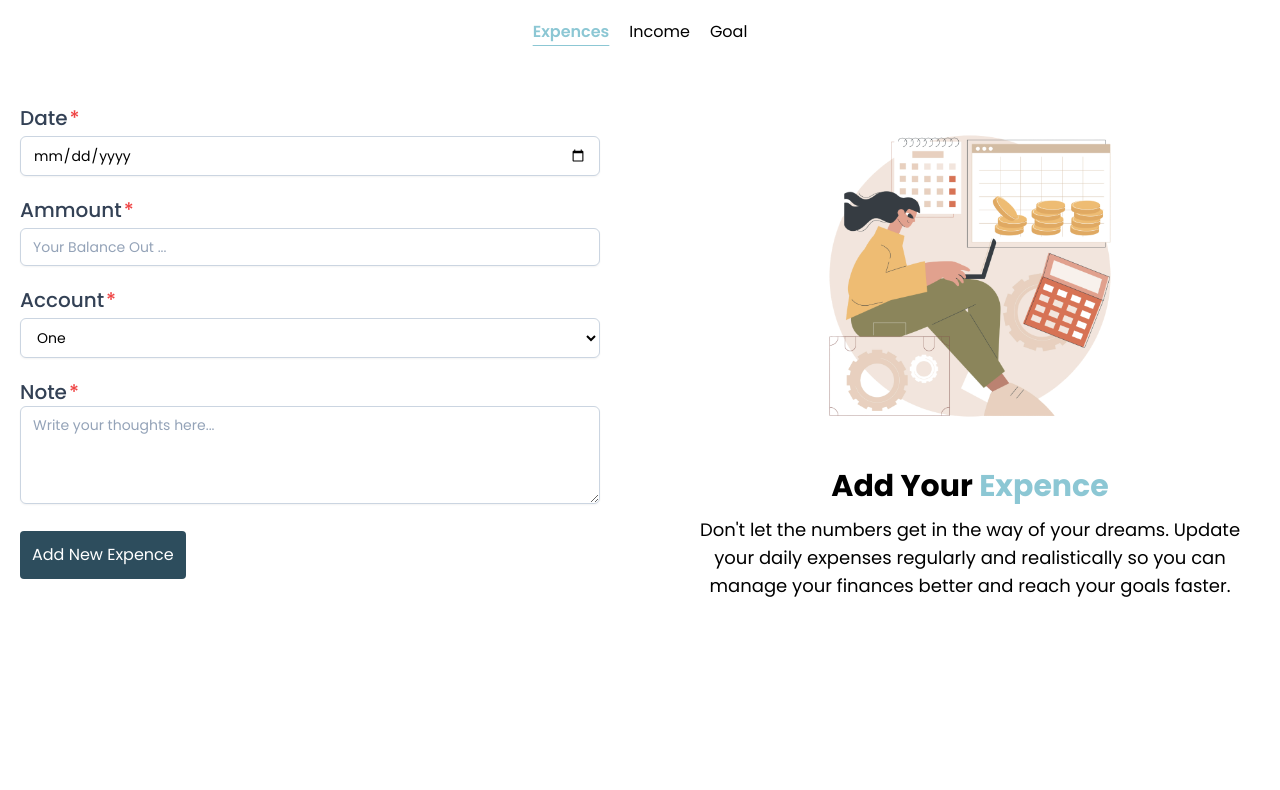
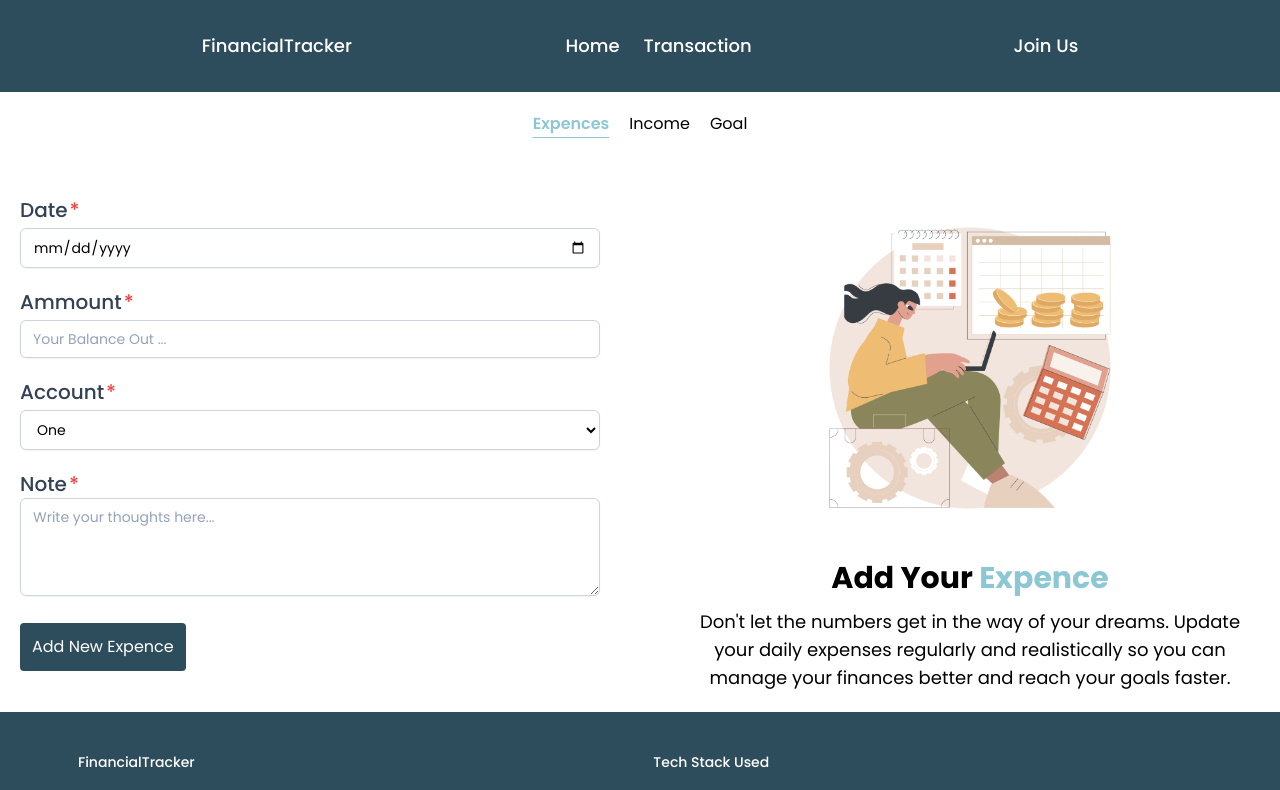
Before and after one commit to MahesaInsan/FinanceTracker, a React (Vite) app in the folder r-frontend/: page /expences/create in a window 1280 px wide. Shown: the top 790 px of the page. Built offline with nearby package versions, Linux system fonts and the light colour scheme.

Commit message:
temp fix layout buat presentasi

```diff
--- a/r-frontend/src/components/expence/CreateExpence.jsx
+++ b/r-frontend/src/components/expence/CreateExpence.jsx
@@ -6,10 +6,11 @@ import React from "react";
 //   faPencil,
 // } from "@fortawesome/free-solid-svg-icons";
 import expenceImg from "../../../public/expence/expence.png";
+import Layout from "../../layouts/Layout";
 
 const CreateExpences = () => {
   return (
-    <>
+    <Layout>
     <div className="container mx-auto flex flex-row justify-center gap-x-5 my-5">
       <a
         className="underline underline-offset-8 text-secondaryColor font-semibold
@@ -124,7 +125,7 @@ const CreateExpences = () => {
           </figcaption>
         </div>
       </div>
-    </>
+    </Layout>
   );
 };
 
--- a/r-frontend/src/components/goal/CreateGoal.jsx
+++ b/r-frontend/src/components/goal/CreateGoal.jsx
@@ -1,9 +1,10 @@
 import React, { Component } from "react";
 import goalImg from "../../../public/goal/goal.png";
+import Layout from "../../layouts/Layout";
 
 const CreateGoal = () => {
   return (
-    <>
+    <Layout>
       <div className="container mx-auto flex flex-row justify-center gap-x-5 my-5">
         <a
           className="hover:underline hover:underline-offset-8 hover:text-secondaryColor hover:font-semibold"
@@ -147,7 +148,7 @@ const CreateGoal = () => {
           </figcaption>
         </div>
       </div>
-    </>
+    </Layout>
   );
 };
 
--- a/r-frontend/src/components/income/CreateIncome.jsx
+++ b/r-frontend/src/components/income/CreateIncome.jsx
@@ -1,9 +1,10 @@
 import React, { Component } from "react";
 import incomeImg from "../../../public/income/income.png";
+import Layout from "../../layouts/Layout";
 
 const CreateIncome = () => {
   return (
-    <>
+    <Layout >
       <div className="container mx-auto flex flex-row justify-center gap-x-5 my-5">
         <a
           className="hover:underline hover:underline-offset-8 hover:text-secondaryColor hover:font-semibold"
@@ -118,7 +119,7 @@ const CreateIncome = () => {
           </figcaption>
         </div>
       </div>
-    </>
+    </Layout>
   );
 };
 
```
